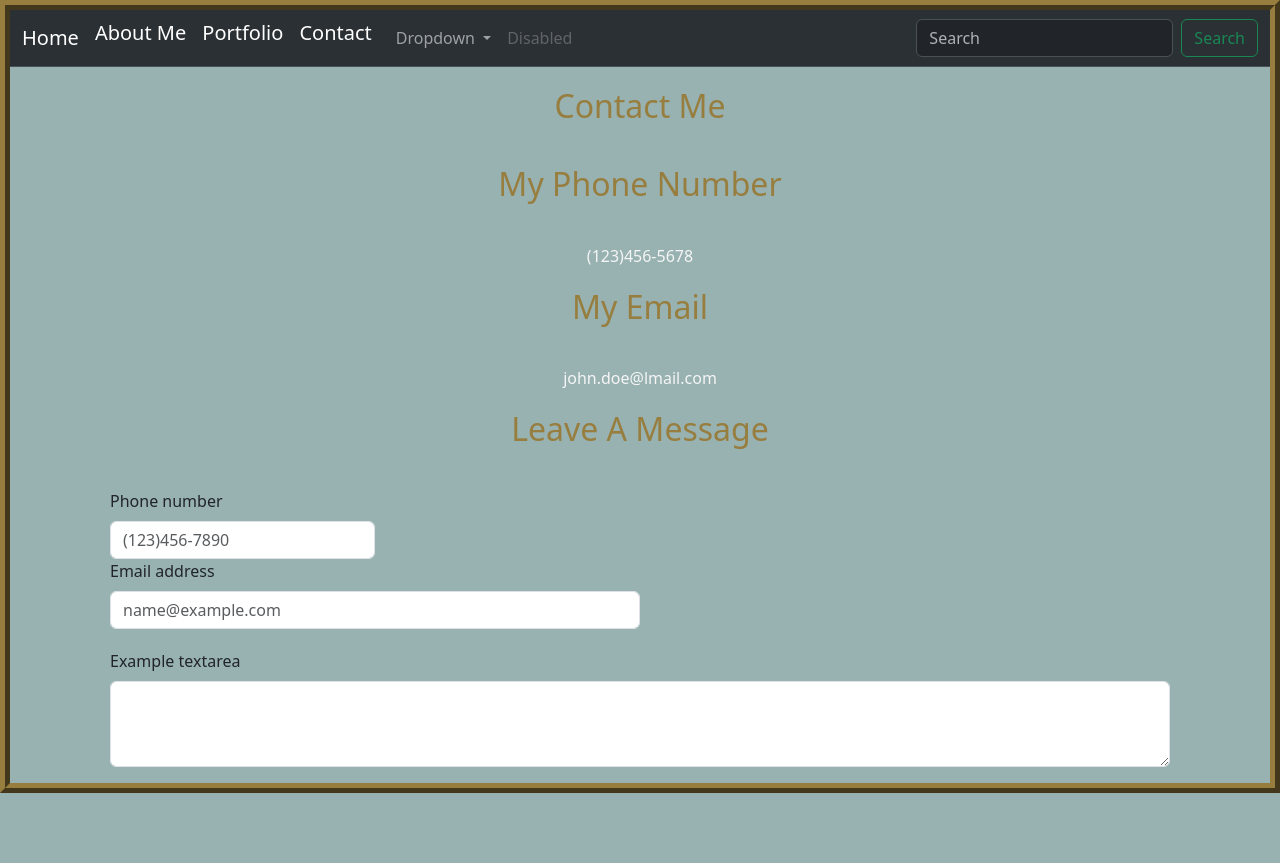
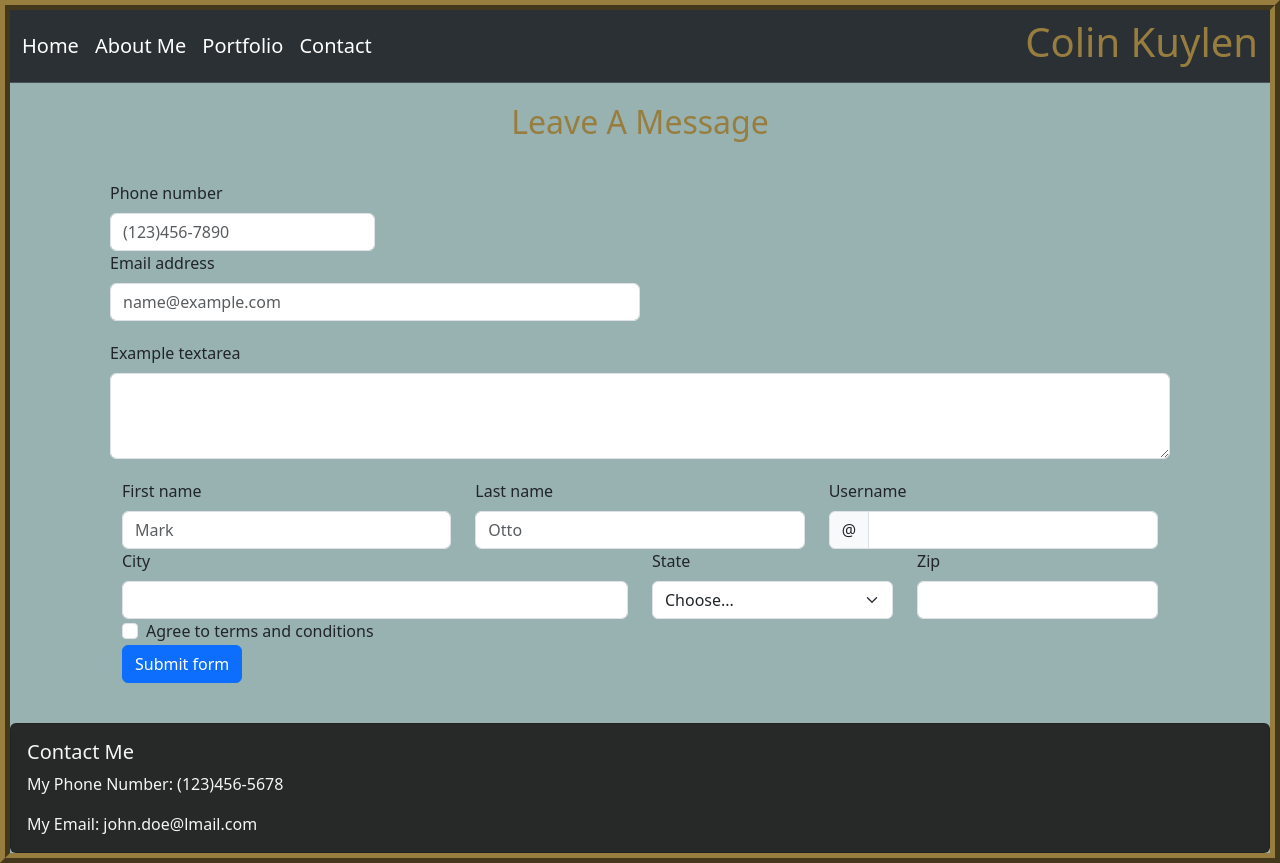
Before and after one commit to CSCI313-Spring2024/assignment-2-section-3-online-colinkuylen, a plain HTML site: page html/contact.html in a window 1280 px wide. Before the commit the page ends 800 px from the top, so only its background shows below. Drawn offline with nearby package versions, Linux system fonts and the light colour scheme.

Commit message:
added all new changes

```diff
--- a/css/style.css
+++ b/css/style.css
@@ -1,5 +1,5 @@
 h1 {
-  color: green;
+  color: rgb(151, 126, 62);
 }
 
 th,
@@ -23,8 +23,8 @@ body {
   border-style:ridge ;
 }
 .hobby-margins{
-  margin-right: 600px;
-  margin-left: 600px;
+  margin-right: 400px;
+  margin-left: 400px;
 }
 img{
   border: 10px solid rgb(151, 126, 62);
--- a/html/contact.html
+++ b/html/contact.html
@@ -56,49 +56,12 @@
             <li class="nav-item">
               <a class="navbar-brand" href="contact.html">Contact</a>
             </li>
-            <li class="nav-item dropdown">
-              <a
-                class="nav-link dropdown-toggle"
-                href="#"
-                role="button"
-                data-bs-toggle="dropdown"
-                aria-expanded="false"
-              >
-                Dropdown
-              </a>
-              <ul class="dropdown-menu">
-                <li><a class="dropdown-item" href="#">Action</a></li>
-                <li><a class="dropdown-item" href="#">Another action</a></li>
-                <li><hr class="dropdown-divider" /></li>
-                <li>
-                  <a class="dropdown-item" href="#">Something else here</a>
-                </li>
-              </ul>
-            </li>
-            <li class="nav-item">
-              <a class="nav-link disabled" aria-disabled="true">Disabled</a>
-            </li>
           </ul>
-          <form class="d-flex" role="search">
-            <input
-              class="form-control me-2"
-              type="search"
-              placeholder="Search"
-              aria-label="Search"
-            />
-            <button class="btn btn-outline-success" type="submit">
-              Search
-            </button>
-          </form>
+          <h1>Colin Kuylen</h1>
         </div>
       </div>
     </nav>
 
-    <h2 class="larger-margins">Contact Me</h2>
-    <h2 class="larger-margins">My Phone Number</h2>
-    <p style="text-align: center">(123)456-5678</p>
-    <h2 class="larger-margins">My Email</h2>
-    <p style="text-align: center">john.doe@lmail.com</p>
     <h2 class="larger-margins">Leave A Message</h2>
     <div class="mb-3 larger-margins">
       <label for="phonenumberinput" class="form-label">Phone number</label>
@@ -130,5 +93,147 @@
         rows="3"
       ></textarea>
     </div>
+    <form class="row g-3; larger-margins">
+      <div class="col-md-4">
+        <label for="validationDefault01" class="form-label">First name</label>
+        <input
+          type="text"
+          class="form-control"
+          id="validationDefault01"
+          placeholder="Mark"
+          required
+        />
+      </div>
+      <div class="col-md-4">
+        <label for="validationDefault02" class="form-label">Last name</label>
+        <input
+          type="text"
+          class="form-control"
+          id="validationDefault02"
+          placeholder="Otto"
+          required
+        />
+      </div>
+      <div class="col-md-4">
+        <label for="validationDefaultUsername" class="form-label"
+          >Username</label
+        >
+        <div class="input-group">
+          <span class="input-group-text" id="inputGroupPrepend2">@</span>
+          <input
+            type="text"
+            class="form-control"
+            id="validationDefaultUsername"
+            aria-describedby="inputGroupPrepend2"
+            required
+          />
+        </div>
+      </div>
+      <div class="col-md-6">
+        <label for="validationDefault03" class="form-label">City</label>
+        <input
+          type="text"
+          class="form-control"
+          id="validationDefault03"
+          required
+        />
+      </div>
+      <div class="col-md-3">
+        <label for="validationDefault04" class="form-label">State</label>
+        <select class="form-select" id="validationDefault04" required>
+          <option selected disabled value="">Choose...</option>
+          <option>AL</option>
+          <option>AK</option>
+          <option>AZ</option>
+          <option>AR</option>
+          <option>AS</option>
+          <option>CA</option>
+          <option>CO</option>
+          <option>CT</option>
+          <option>DE</option>
+          <option>DC</option>
+          <option>FL</option>
+          <option>GA</option>
+          <option>GU</option>
+          <option>HI</option>
+          <option>ID</option>
+          <option>IL</option>
+          <option>IN</option>
+          <option>IA</option>
+          <option>KS</option>
+          <option>KY</option>
+          <option>LA</option>
+          <option>ME</option>
+          <option>MD</option>
+          <option>MA</option>
+          <option>MI</option>
+          <option>MN</option>
+          <option>MS</option>
+          <option>MO</option>
+          <option>MT</option>
+          <option>NE</option>
+          <option>NV</option>
+          <option>NH</option>
+          <option>NJ</option>
+          <option>NM</option>
+          <option>NY</option>
+          <option>NC</option>
+          <option>ND</option>
+          <option>MP</option>
+          <option>OH</option>
+          <option>OK</option>
+          <option>OR</option>
+          <option>PA</option>
+          <option>PR</option>
+          <option>RI</option>
+          <option>SC</option>
+          <option>SD</option>
+          <option>TN</option>
+          <option>TX</option>
+          <option>TT</option>
+          <option>UT</option>
+          <option>VT</option>
+          <option>VA</option>
+          <option>VI</option>
+          <option>WA</option>
+          <option>WV</option>
+          <option>WI</option>
+          <option>WY</option>
+        </select>
+      </div>
+      <div class="col-md-3">
+        <label for="validationDefault05" class="form-label">Zip</label>
+        <input
+          type="text"
+          class="form-control"
+          id="validationDefault05"
+          required
+        />
+      </div>
+      <div class="col-12">
+        <div class="form-check">
+          <input
+            class="form-check-input"
+            type="checkbox"
+            value=""
+            id="invalidCheck2"
+            required
+          />
+          <label class="form-check-label" for="invalidCheck2">
+            Agree to terms and conditions
+          </label>
+        </div>
+      </div>
+      <div class="col-12">
+        <button class="btn btn-primary" type="submit">Submit form</button>
+      </div>
+    </form>
+    <div class="card" style="background-color: rgb(39, 41, 41)">
+      <div class="card-body">
+        <h5 class="card-title" style="color: whitesmoke">Contact Me</h5>
+        <p class="card-text">My Phone Number: (123)456-5678</p>
+        <p class="card-text">My Email: john.doe@lmail.com</p>
+      </div>
+    </div>
   </body>
 </html>
```
Also changed, not shown: html/aboutme.html (+19 -34 lines), html/index.html (+18 -36 lines), html/portfolio.html (+75 -33 lines), images/websiteexample1.jpeg (added), images/websiteexample2.jpeg (added), images/websiteexample3.jpeg (added).
